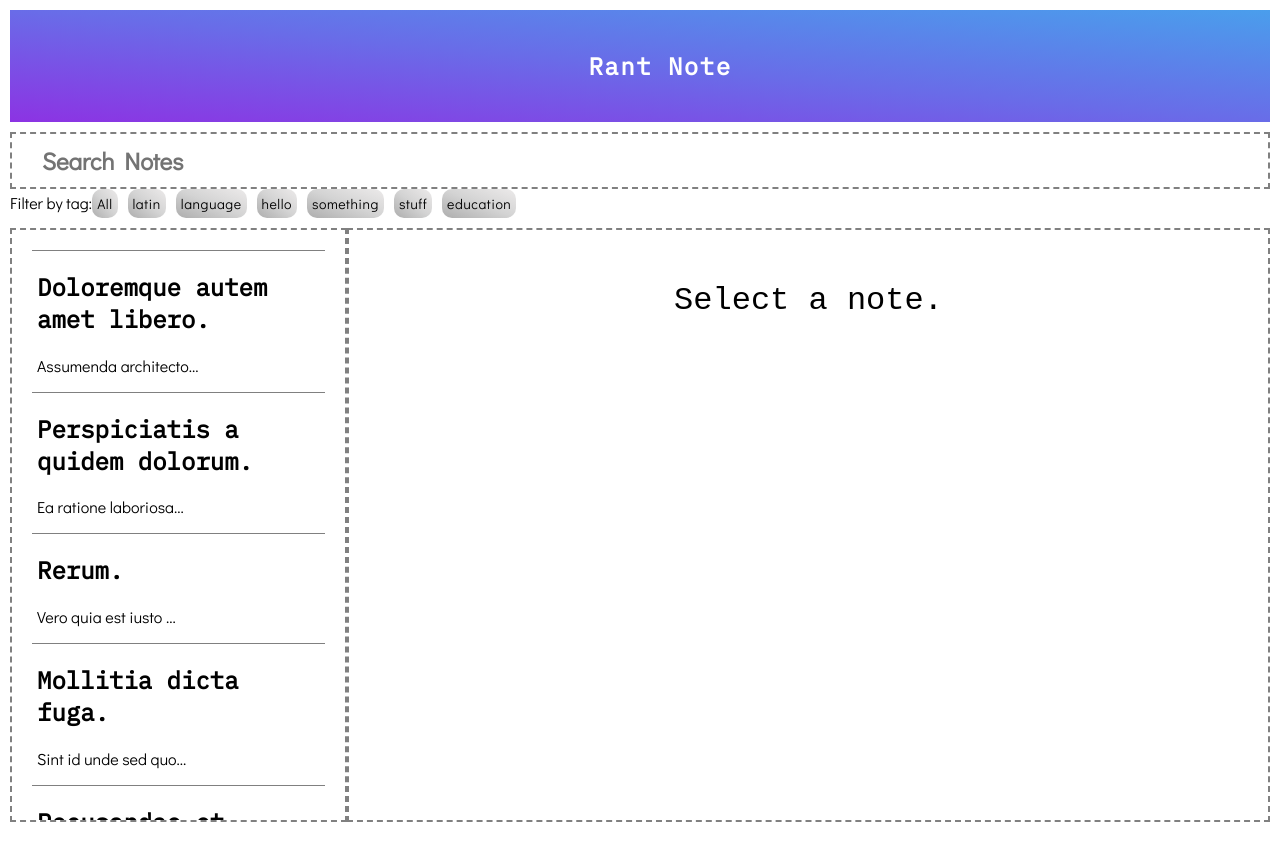
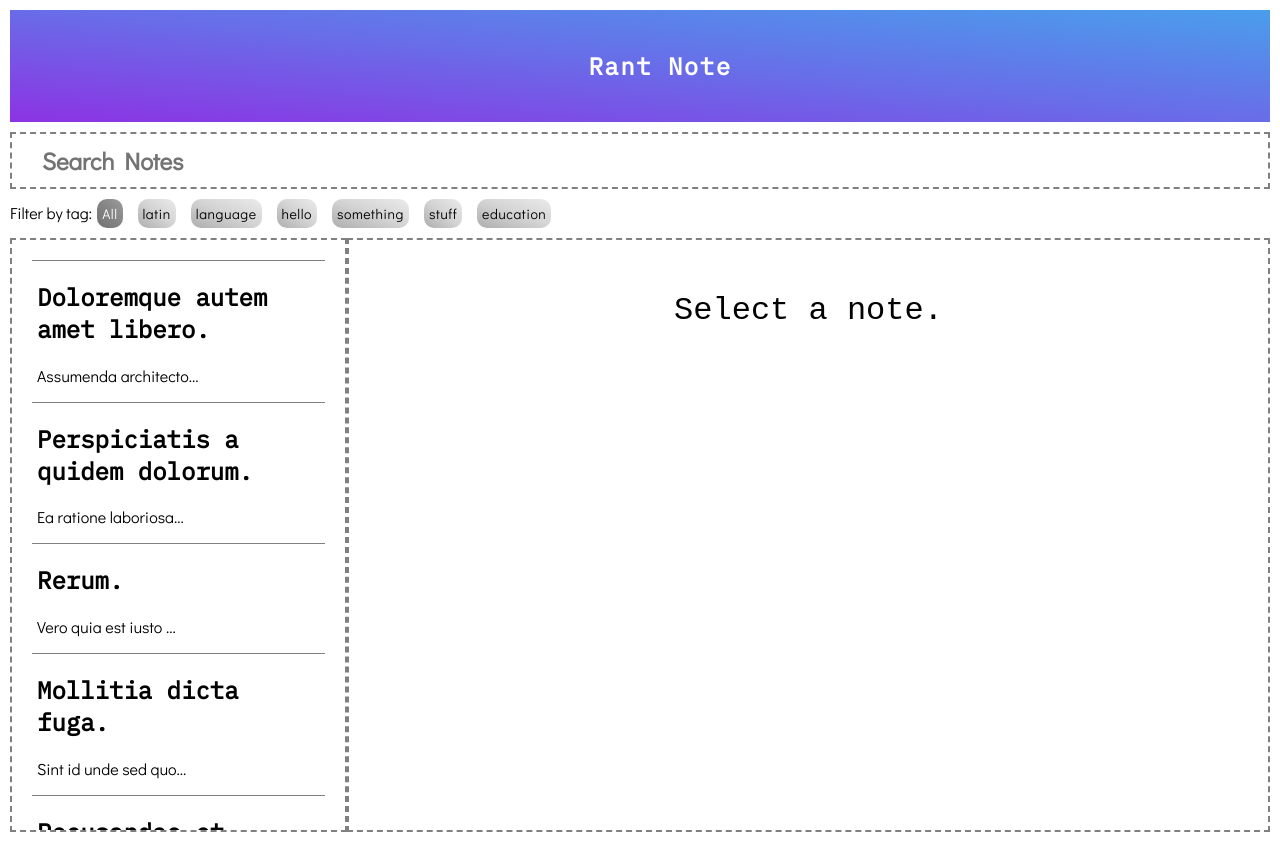
Before and after one commit to 1stofhername/react-rant-note, a React (Create React App) app: page / in a window 1280 px wide. Built offline with nearby package versions, Linux system fonts and the light colour scheme; data requests are answered from the project's data file.

Commit message:
Filter tags show styling based on selection'

```diff
--- a/src/assets/css/brooke.css
+++ b/src/assets/css/brooke.css
@@ -230,6 +230,8 @@ button.tag-selector {
   padding:5px;
   border-radius: 10px;
   margin-right: 10px;
+  margin-left:5px;
+  margin-top: 10px;
   color:black;
   width:fit-content;
 }
--- a/src/components/NoteContainer.js
+++ b/src/components/NoteContainer.js
@@ -9,17 +9,17 @@ function NoteContainer () {
   const [notes, setNotes] = useState([]);
   const [displayedNote, setDisplayedNote]=useState("");
   const [search, setSearch] = useState("");
-  const [tagFilter, setTagFilter] = useState("");
+  const [tagFilter, setTagFilter] = useState("All");
   const [displayedTags, setDisplayedTags] = useState([]);
   const [editMode, setEditMode]=useState("");
 
   const filteredNotes = notes
     .filter(note=>note.title.toLowerCase().includes(search.toLowerCase()))
     .filter(note=> {
-      if(tagFilter) {
+      if (tagFilter==='All') {
+        return true
+      } else if (tagFilter) {
       return note.tags.find(element=>element===tagFilter)
-    } else if (!tagFilter) {
-      return true
     }
   })
 
@@ -86,9 +86,6 @@ function onDeleteButtonClick (item) {
 
 function onTagClick (event) {
   setTagFilter(()=>event.target.name);
-  let buttons = document.querySelectorAll('tag-selector')
-  buttons.forEach(button=>{console.log(button.name===event.target.name)})
-  (event.target).setAttribute("attribute", "selected");
 }
 
 function handleTagReset () {
@@ -130,6 +127,7 @@ function handleClearSearch () {
         />
       <TagFilter
         notes={notes}
+        tagFilter={tagFilter}
         onTagClick={onTagClick}
         handleTagReset={handleTagReset}
         />
--- a/src/components/TagFilter.js
+++ b/src/components/TagFilter.js
@@ -1,16 +1,15 @@
 import React, { useState } from "react";
 
-function TagFilter ({ notes, onTagClick, handleTagReset }) {
+function TagFilter ({ notes, tagFilter, onTagClick, handleTagReset }) {
     const allTags=[];
-    notes.map(note=>allTags.push(...note.tags))
-    const uniqueTags = ([... new Set(allTags)]);
+    notes.map(note=>allTags.push('All', ...note.tags))
+    const uniqueTags = ([...new Set(allTags)]);
 
     return (
     <div>
         Filter by tag:
-        <button className="tag-selector" name="name" onClick={handleTagReset}> All </button>
         {uniqueTags.map(tag=>
-        <button key={tag} name={tag} className="tag-selector" onClick={(e)=>onTagClick(e)}>
+        <button key={tag} name={tag} className="tag-selector" attribute={tagFilter===tag?"selected": null} onClick={(e)=>onTagClick(e)}>
             {tag}
         </button>)}
     </div>
```
